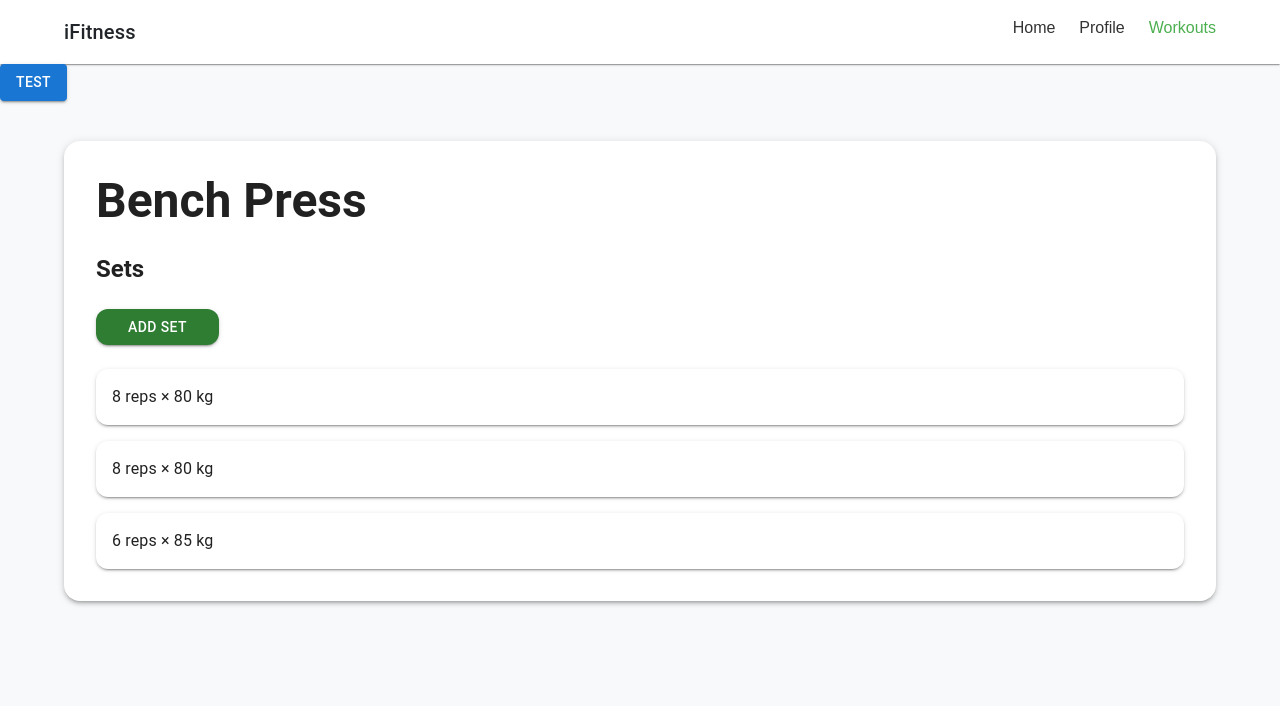
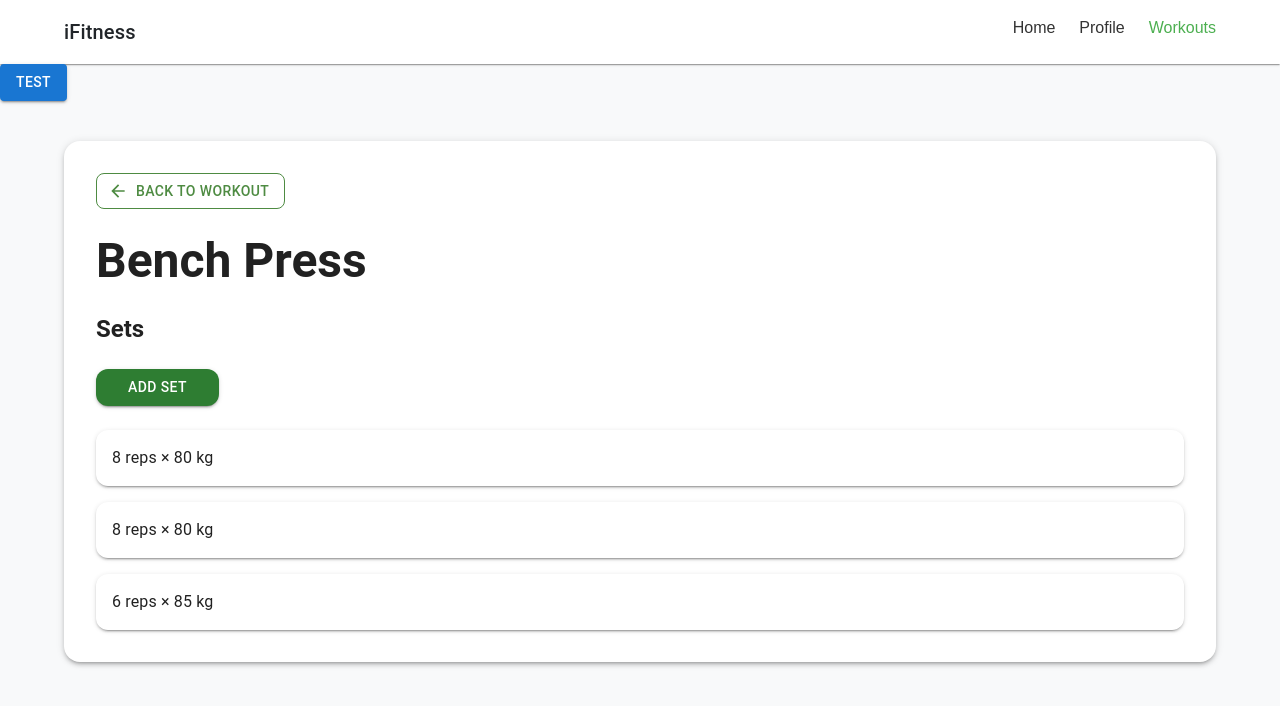
Before and after one commit to Kiankayan/IFitness-School-Project, a React (Vite) app: page /workouts/1/exercises/1 in a window 1280 px wide. Shown: the top 706 px of the page. Built offline with nearby package versions, Linux system fonts and the light colour scheme.

Commit message:
added back button

```diff
--- a/src/pages/exercises/ExerciseDetails.tsx
+++ b/src/pages/exercises/ExerciseDetails.tsx
@@ -1,6 +1,7 @@
 import { useParams, useNavigate, Link } from "react-router-dom";
 import { getExercise } from "../../services/fakeWorkoutService";
 import { Container, Paper, Typography, Button, Stack } from "@mui/material";
+import ArrowBackIcon from "@mui/icons-material/ArrowBack";
 
 export default function ExerciseDetails() {
   const { id, exerciseId } = useParams();
@@ -19,6 +20,26 @@ export default function ExerciseDetails() {
         }}
       >
         <Stack spacing={3}>
+          <Button
+            startIcon={<ArrowBackIcon />}
+            variant="outlined"
+            onClick={() => navigate(-1)}
+            sx={{
+              width: "fit-content",
+              mb: 3,
+              borderColor: "#4E8B42",
+              color: "#4E8B42",
+              borderRadius: 2,
+
+              "&:hover": {
+                borderColor: "#3d6f34",
+                color: "#3d6f34",
+                backgroundColor: "rgba(78,139,66,0.08)",
+              },
+            }}
+          >
+            Back to Workout
+          </Button>
           <Typography
             variant="h3"
             sx={{
@@ -74,17 +95,9 @@ export default function ExerciseDetails() {
                   },
                 }}
               >
-                <Link
-                  to={`/workouts/${id}/exercises/${exerciseId}/sets/${set.id}`}
-                  style={{
-                    textDecoration: "none",
-                    color: "inherit",
-                  }}
-                >
-                  <Typography variant="body1">
-                    {set.reps} reps × {set.weight} kg
-                  </Typography>
-                </Link>
+                <Typography variant="body1">
+                  {set.reps} reps × {set.weight} kg
+                </Typography>
               </Paper>
             ))}
           </Stack>
--- a/src/pages/sets/SetDetails.tsx
+++ b/src/pages/sets/SetDetails.tsx
@@ -1,6 +1,7 @@
 import { useParams, Link, useNavigate } from "react-router-dom";
 import { getSet, deleteSet } from "../../services/fakeWorkoutService";
 import { Container, Paper, Typography, Button, Stack } from "@mui/material";
+import ArrowBackIcon from "@mui/icons-material/ArrowBack";
 
 export default function SetDetails() {
   const { id, exerciseId, setId } = useParams();
@@ -25,6 +26,26 @@ export default function SetDetails() {
         }}
       >
         <Stack spacing={3}>
+          <Button
+            startIcon={<ArrowBackIcon />}
+            variant="outlined"
+            onClick={() => navigate(-1)}
+            sx={{
+              width: "fit-content",
+              mb: 3,
+              borderColor: "#4E8B42",
+              color: "#4E8B42",
+              borderRadius: 2,
+
+              "&:hover": {
+                borderColor: "#3d6f34",
+                color: "#3d6f34",
+                backgroundColor: "rgba(78,139,66,0.08)",
+              },
+            }}
+          >
+            Back To Exercise
+          </Button>
           <Typography
             variant="h4"
             sx={{
--- a/src/pages/workouts/WorkoutDetails.tsx
+++ b/src/pages/workouts/WorkoutDetails.tsx
@@ -3,6 +3,7 @@ import { useState } from "react";
 import { getWorkout, deleteExercise } from "../../services/fakeWorkoutService";
 import { ExerciseList } from "../../components/exercises";
 import { Container, Paper, Typography, Button, Stack } from "@mui/material";
+import ArrowBackIcon from "@mui/icons-material/ArrowBack";
 
 export default function WorkoutsDetails() {
   const { id } = useParams();
@@ -41,6 +42,27 @@ export default function WorkoutsDetails() {
             {workout.title}
           </Typography>
 
+          <Button
+            startIcon={<ArrowBackIcon />}
+            variant="outlined"
+            onClick={() => navigate(-1)}
+            sx={{
+              width: "fit-content",
+              mb: 3,
+              borderColor: "#4E8B42",
+              color: "#4E8B42",
+              borderRadius: 2,
+
+              "&:hover": {
+                borderColor: "#3d6f34",
+                color: "#3d6f34",
+                backgroundColor: "rgba(78,139,66,0.08)",
+              },
+            }}
+          >
+            Back to Workouts
+          </Button>
+
           <Typography variant="body1" color="text.secondary">
             {workout.date}
           </Typography>
```
